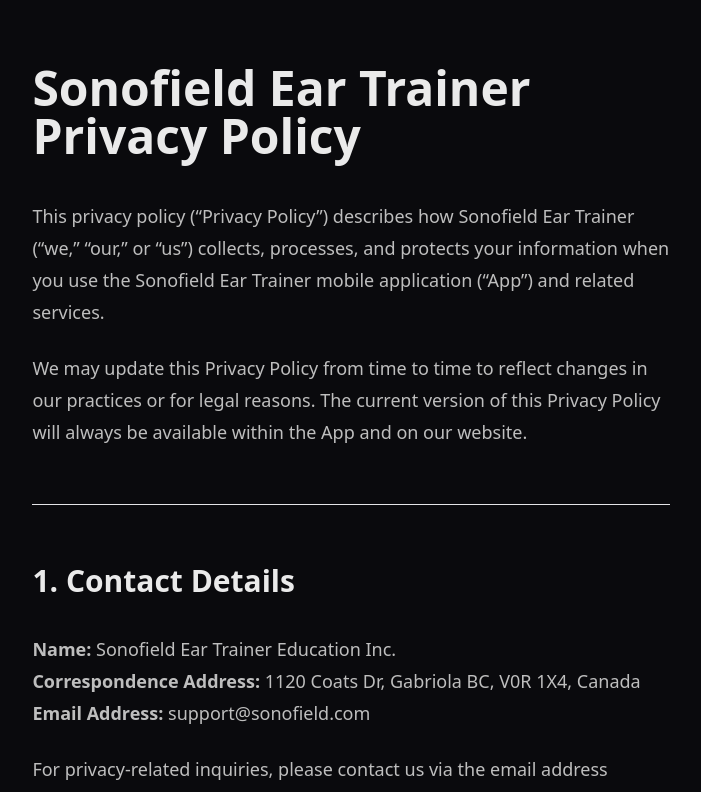
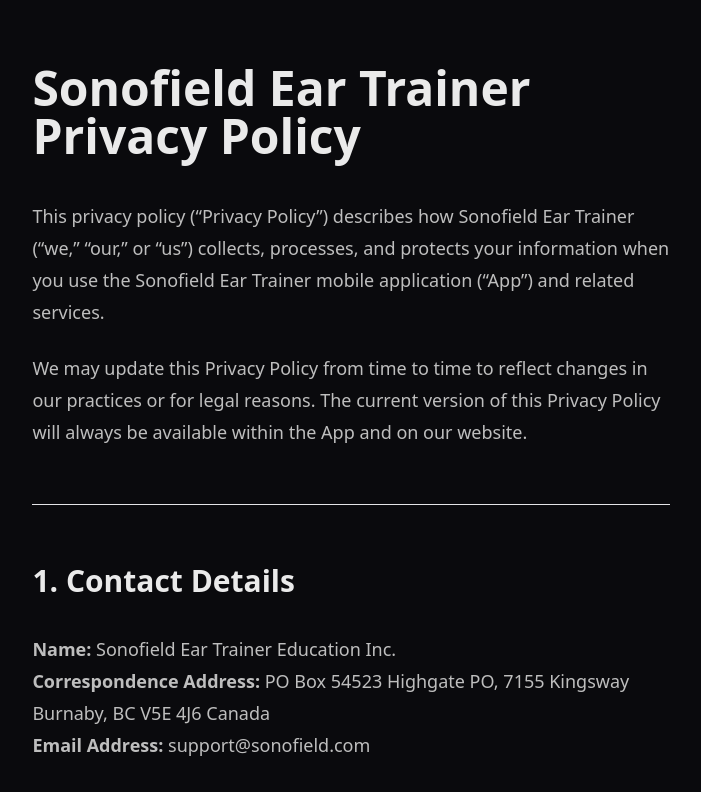
Before and after one commit to saarikivit/sonofield-ear-trainer-web, a SvelteKit app: page /privacy-policy in a window 1280 px wide. Shown: the top 792 px of the page, without its empty margins (289-990 px from the left). Built offline with nearby package versions, Linux system fonts and the light colour scheme.

Commit message:
chore: change correspondance address

```diff
--- a/src/routes/privacy-policy/+page.svelte
+++ b/src/routes/privacy-policy/+page.svelte
@@ -20,7 +20,8 @@
 	<p>
 		<b>Name:</b> Sonofield Ear Trainer Education Inc.
 		<br />
-		<b>Correspondence Address:</b> 1120 Coats Dr, Gabriola BC, V0R 1X4, Canada
+		<b>Correspondence Address:</b> PO Box 54523 Highgate PO, 7155 Kingsway Burnaby, BC V5E 4J6
+		Canada
 		<br />
 		<b>Email Address:</b> support@sonofield.com
 	</p>
```
